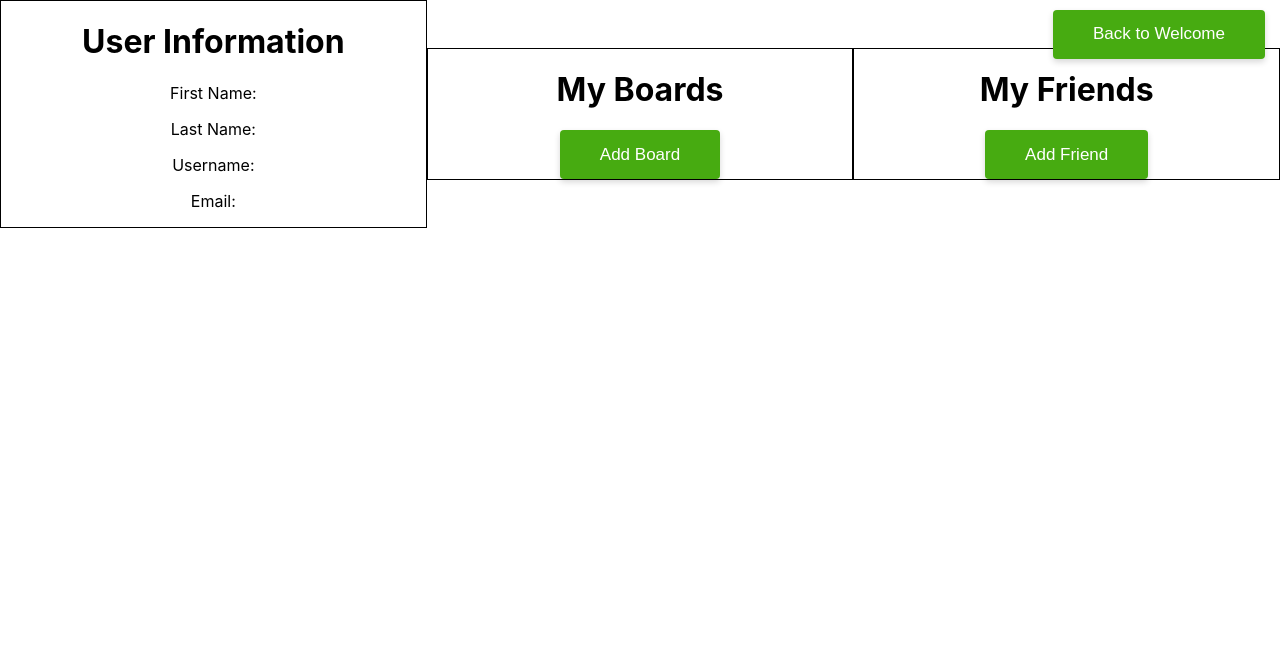
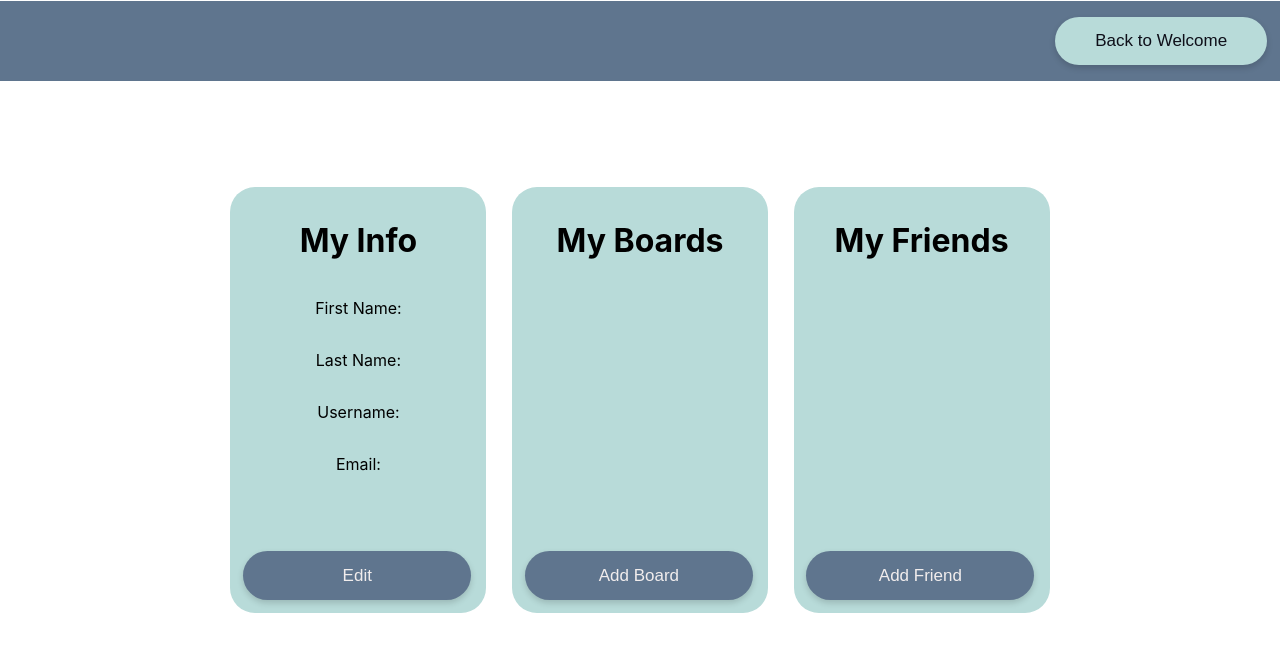
Before and after one commit to KeyScribe/keyscribe-webapp, a React (Create React App) app in the folder frontend/: page /settings in a window 1280 px wide. Shown: the top 652 px of the page. Built offline with nearby package versions, Linux system fonts and the light colour scheme; no server answers.

Commit message:
Styling for basic settings page, temporarily disabled Back to Welcome button, works on #18

```diff
--- a/frontend/src/App.js
+++ b/frontend/src/App.js
@@ -21,7 +21,8 @@ function App() {
             <Route path="/welcome_student" element={<Keyboard />} />
             <Route path="/welcome" element={<ProtectedRoute><Welcome /></ProtectedRoute>} />
             <Route path="/create_account" element={<CreateAccount />} />
-            <Route path="/settings" element={<Settings />}></Route> // TODO: Make it a ProtectedRoute
+            <Route path="/settings" element={<Settings />} />
+            {/*                                            </Route> // TODO: Make it a ProtectedRoute */}
           </Routes>
         </div>
       </AuthProvider>
--- a/frontend/src/components/Settings/Settings.js
+++ b/frontend/src/components/Settings/Settings.js
@@ -1,12 +1,11 @@
 import React, { useEffect, useState } from 'react';
 import { useNavigate } from 'react-router-dom';
 import PropTypes from 'prop-types';
-import { SettingsWrapper, UserInfoWrapper, BoardsListWrapper, FriendsListWrapper, CardWrapper, InputWrapper, FormWrapper } from './Settings.styled';
-import { Button, Input } from '../Login/Login.styled';
+import { SettingsWrapper, ListWrapper, CardWrapper, InputWrapper, FormWrapper, NavBar, Button } from './Settings.styled';
+import { Input } from '../Login/Login.styled';
 import Card from '@mui/material/Card';
 import CardContent from '@mui/material/CardContent';
 import { FormField } from '../CreateAccount/CreateAccount.styled';
-import { BackWelcomeButton } from './Settings.styled';
 
 const apiURL = process.env.REACT_APP_BACKEND_URL;
 
@@ -55,23 +54,26 @@ const Settings = () => {
    };
 
    return (
-      <SettingsWrapper>
-         <UserInfoWrapper>
-            <h1>User Information</h1>
+      <SettingsWrapper className='settings-wrapper'>
+         <NavBar className='nav-bar'>
+            <Button bg='#B8DBD9' txt='#0E0F19' onClick={handleBackWelcome}>Back to Welcome</Button>
+         </NavBar>
+         <ListWrapper className='user-list'>
+            <h1>My Info</h1>
             <p>First Name: {name}</p>
             <p>Last Name: </p>
             <p>Username: {username}</p>
             <p>Email: {emailaddress}</p>
-         </UserInfoWrapper>
-         <BoardsListWrapper>
+            <Button type='button' top='auto' bg='#5F758E' txt='#F1EDED'>Edit</Button>
+         </ListWrapper>
+         <ListWrapper className='boards-list'>
             <h1>My Boards</h1>
-            <Button type='button' onClick={openBoardCard}>Add Board</Button>
-         </BoardsListWrapper>
-         <FriendsListWrapper>
+            <Button type='button' top='auto' bg='#5F758E' txt='#F1EDED' onClick={openBoardCard}>Add Board</Button>
+         </ListWrapper>
+         <ListWrapper className='friends-list'>
             <h1>My Friends</h1>
-            <Button type='button' onClick={openFriendCard}>Add Friend</Button>
-         </FriendsListWrapper>
-         <BackWelcomeButton onClick={handleBackWelcome}>Back to Welcome</BackWelcomeButton>
+            <Button type='button' top='auto' bg='#5F758E' txt='#F1EDED' onClick={openFriendCard}>Add Friend</Button>
+         </ListWrapper>
 
          {showBoardCard && (
             <CardWrapper>
--- a/frontend/src/components/Settings/Settings.styled.js
+++ b/frontend/src/components/Settings/Settings.styled.js
@@ -2,24 +2,54 @@ import styled from 'styled-components';
 import Container from '@mui/material/Container'
 
 export const SettingsWrapper = styled.div`
+    width: 100vw;
+    height: 100vh;
     display: flex;
     justify-content: center;
     align-items: center;
 `;
 
-export const UserInfoWrapper = styled(Container)`
-    border: 1px solid black; // temp
+export const NavBar = styled.div`
+    width: 100%;
+    height: 10%;
+    background: #5F758E;
+    position: absolute;
+    top: 1px;
+    z-index: -1;
+    display: flex;
+    justify-content: flex-end;
+    align-items: center;
 `;
 
-export const FriendsListWrapper = styled(Container)`
-    border: 1px solid black; // temp
+export const Button = styled.button`
+    outline: none;
+    border: none;
+    cursor: pointer;
+    display: block;
+    padding: 0.9rem 2.5rem;
+    text-align: center;
+    background-color: ${({bg}) => bg};
+    color: ${({txt}) => txt};
+    border-radius: 25px;
+    box-shadow: 0px 3px 6px rgba(0, 0, 0, 0.16);
+    font-size: 17px;
+    margin-right: 1%;
+    margin-top: ${({top}) => top};
 `;
 
-export const BoardsListWrapper = styled(Container)`
-    border: 1px solid black; // temp
+export const ListWrapper = styled.div`
+    border-radius: 25px;
+    background: #B8DBD9;
+    width: 18%;
+    height: 50%;
+    margin-left: 1%;
+    margin-right: 1%;
+    padding: 1%;
+    display: flex;
+    flex-direction: column;
 `;
 
-export const CardWrapper = styled(Container)`
+export const CardWrapper = styled.div`
     border: 1px solid blue; // temp
     position: fixed;
     top: 50%;
@@ -40,21 +70,3 @@ export const InputWrapper = styled(Container)`
     border: 1px solid black; // temp
     padding: 3ex;
 `;
-
-export const BackWelcomeButton = styled.button`
-    outline: none;
-    border: none;
-    cursor: pointer;
-    display: inline-block;
-    margin: 0 auto;
-    padding: 0.9rem 2.5rem;
-    text-align: center;
-    background-color: #47AB11;
-    color: #fff;
-    border-radius: 4px;
-    box-shadow: 0px 3px 6px rgba(0, 0, 0, 0.16);
-    font-size: 17px;
-    position: absolute;
-    top: 10px;
-    right: 15px;
-`;
```
